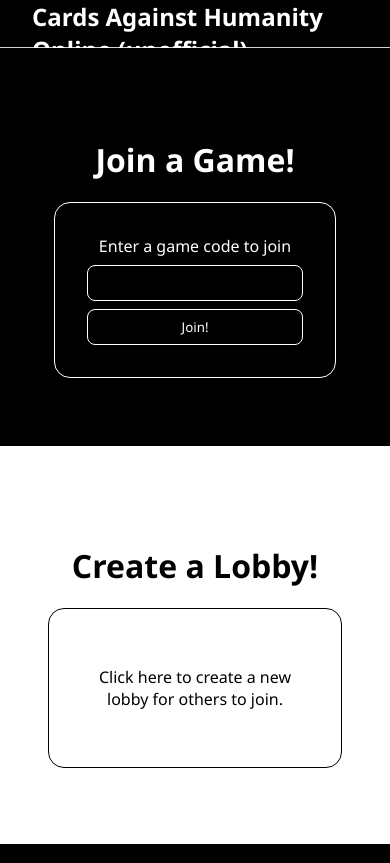
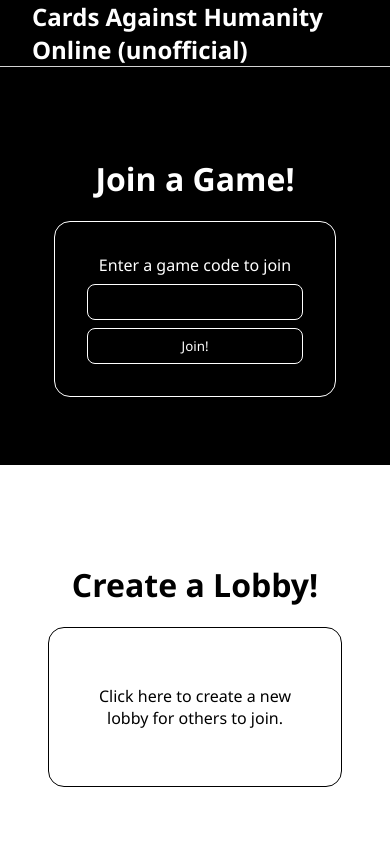
Before and after one commit to samueljbarnett/cardsAgainstHumanityOnline, a website: page public/index.html in a window 390 px wide. Drawn offline with Linux system fonts and the light colour scheme.

Commit message:
Fix nav on mobile

```diff
--- a/public/index.css
+++ b/public/index.css
@@ -1,6 +1,6 @@
 body{
     display: grid;
-    grid-template-rows: var(--nav-height) 1fr 1fr;
+    grid-template-rows: auto 1fr 1fr;
     margin: 0%;
 }
 
--- a/public/style.css
+++ b/public/style.css
@@ -7,7 +7,7 @@
 }
 body{
     display: grid;
-    grid-template-rows: var(--nav-height) 1fr;
+    grid-template-rows: 1fr auto;
     grid-template-columns: 1fr;
     margin: 0%;
     background-color: black;
@@ -26,15 +26,16 @@ nav{
     background-color: black;
     color: white;
     border-bottom: 1px solid lightgray;
-    height: var(--nav-height);
+    min-height: var(--nav-height);
     align-content: center;
 }
 nav>h1{
     color: inherit;
-    height: var(--nav-height);
+    min-height: var(--nav-height);
     font-size: x-large;
     padding: 0px 2rem;
     align-content: center;
+    margin: 0px;
 }
 nav a:hover{
     background-color: unset;
```
